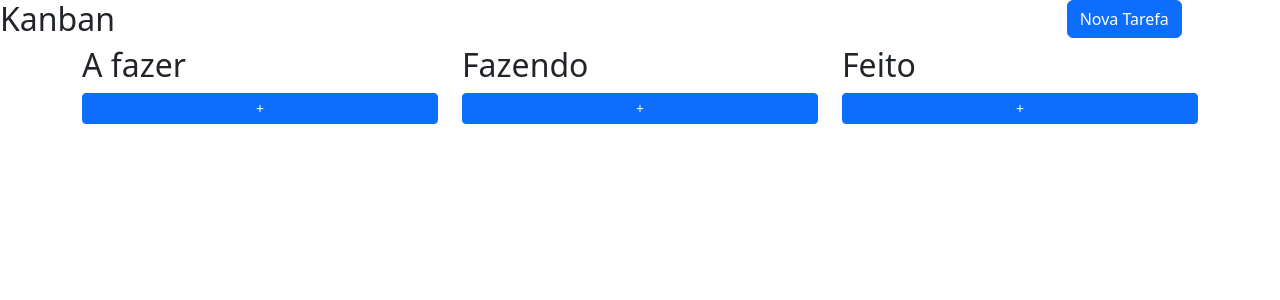
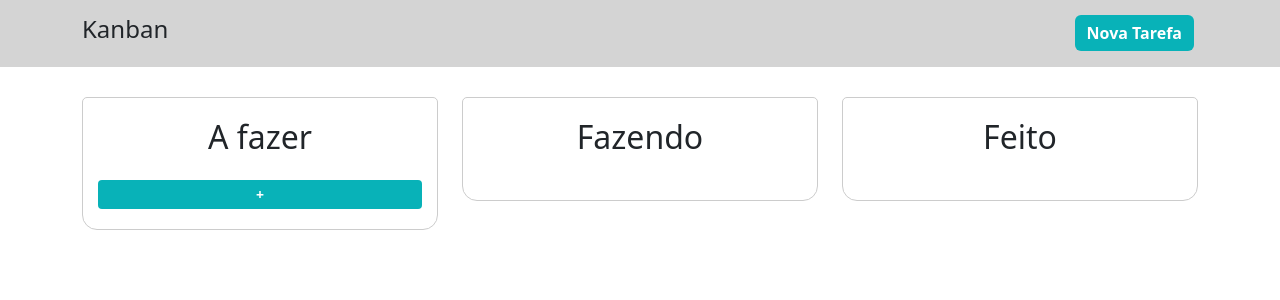
Before and after one commit to Viniciussvn/kanban, a Vue app: page / in a window 1280 px wide. Shown: the top 300 px of the page. Built offline with nearby package versions, Linux system fonts and the light colour scheme.

Commit message:
update estilização

```diff
--- a/index.html
+++ b/index.html
@@ -4,7 +4,7 @@
     <meta charset="UTF-8">
     <link rel="icon" href="/favicon.ico">
     <meta name="viewport" content="width=device-width, initial-scale=1.0">
-    <title>Vite App</title>
+    <title>Kanban-Vinicius</title>
   </head>
   <body>
     <div id="app"></div>
--- a/src/App.vue
+++ b/src/App.vue
@@ -1,5 +1,5 @@
 <template>
-  <header class="row">
+  <header>
     <TheHeader/>
   </header>
   <TaskModal
@@ -23,12 +23,50 @@ const global = useGlobalStore();
 </script>
 
 <style>
+body{
+  background-color: #f2f2f2;
+}
+
 header {
   max-width: 100%!important;
+  padding: 15px;
+  background-color: #d4d4d4;
+  margin-bottom: 30px;
 }
 
 main {
   max-width: 100%!important;
+}
+
+.btn{
+  font-weight: bold!important;
+}
+
+.btn-primary {
+  background-color: #08b2b8!important;
+  border: #08b2b8!important;
+}
+
+.btn-primary:hover {
+  background-color: #089ea3!important;
+}
+
+.btn-danger {
+  background-color: #ce3939!important;
+  border: #ce3939!important;
+}
+
+.btn-danger:hover {
+  background-color: #a82b2b!important;
+}
+
+.btn-success {
+    background-color: #11a511!important;
+  border: #11a511!important;
+}
+
+.btn-success:hover {
+  background-color: #119211!important;
 }
 
 
@@ -62,7 +100,41 @@ main {
   display: flex!important;
 }
 
-.button_kanban{
+.button_kanban {
   border-radius: 7px!important;
 }
+
+.column {
+  border: 1px solid #ccc;
+  padding: 20px 15px;
+  border-radius: 5px 5px 15px 15px;
+}
+
+.column_task {
+  border: 1px solid #ccc;
+  padding: 8px 15px;
+  border-radius: 0px 15px 0px 15px;
+  margin-bottom: 8px
+}
+
+.column_task:hover {
+  background-color: #ccc;
+  cursor:pointer;
+}
+
+.delete_task{
+  padding: 3px;
+}
+
+.delete_task:hover{
+  background-color: rgb(216, 60, 60);
+  border-radius: 30%;
+}
+
+@media  screen and (max-width: 992px) {
+  .modal_content {
+    width: 80%!important;
+  }
+}
+
 </style>
--- a/src/assets/KabanColumn.vue
+++ b/src/assets/KabanColumn.vue
@@ -1,18 +1,16 @@
 <template>
-    <div class="col-md-4 col-12">
+    <div class="col-md-4 col-12 mb-md-0 mb-5">
         <div class="column">
-            <div class="column_header">
+            <div class="column_header text-center mb-4">
                 <h2 >{{ props.title }}</h2>
             </div>
             <div class="column_main">
-                <div class="column_tasks">
-                    <div v-for="(task, key) in props.tasks" :key="key" class="column_task d-flex" @click="openTask(task.id)">
-                        <h5>{{ task.title }}</h5>
-                        <div class="btn-sm btn-danger" @click.stop="deleteTask(task.id)">❌</div>
-                    </div>
+                <div v-for="(task, key) in props.tasks" :key="key" class="column_task d-flex" @click="openTask(task.id)">
+                    <h5 class="col-11">{{ task.title }}</h5>
+                    <div class="col delete_task" @click.stop="deleteTask(task.id)">❌</div>
                 </div>
             </div>
-            <div class="column_footer">
+            <div v-if="props.type === 'todo'" class="column_footer mt-4">
                 <button type="button" class="btn btn-sm w-100 btn-primary" @click="openCreateModal()">
                     &#43
                 </button>
@@ -36,7 +34,9 @@ const props = defineProps({
     tasks: {
         required: true,
     },
-
+    type: {
+        required: false,
+    }
 });
 
 function openTask(id){
--- a/src/assets/TaskModal.vue
+++ b/src/assets/TaskModal.vue
@@ -12,7 +12,7 @@
                 </div>
                 <div class="task_footer mt-4">
                     <div class="text-end">
-                        <div class="btn button_kanban btn-primary btn-sm me-4" @click="closeModal()">
+                        <div class="btn button_kanban btn-primary btn-sm me-2" @click="closeModal()">
                             NÃO
                         </div>
                         <div class="btn button_kanban btn-danger btn-sm" @click="deleteTask(task_data.id)">
--- a/src/components/TheHeader.vue
+++ b/src/components/TheHeader.vue
@@ -1,12 +1,18 @@
 <template>
-        <div class="col-10">
-            <h2>Kanban</h2>
+    <div class="container">
+        <div class="row">
+            <div class="col-10">
+                <h4>Kanban</h4>
+            </div>
+            <div class="col-2">
+                <div class="d-flex">
+                    <button type="button" class="btn btn-primary ms-auto me-1" @click="openCreateModal()">
+                        Nova Tarefa
+                    </button>
+                </div>
+            </div>
         </div>
-        <div class="col-2">
-            <button type="button" class="btn btn-primary" @click="openCreateModal()">
-                Nova Tarefa
-            </button>
-        </div>
+    </div>
 </template>
 
 <script setup>
--- a/src/components/TheMain.vue
+++ b/src/components/TheMain.vue
@@ -4,6 +4,7 @@
       <KabanColumn
         :title="'A fazer'"
         :tasks="tasks_todo"
+        :type="'todo'"
       />
       <KabanColumn
         :title="'Fazendo'"
```
